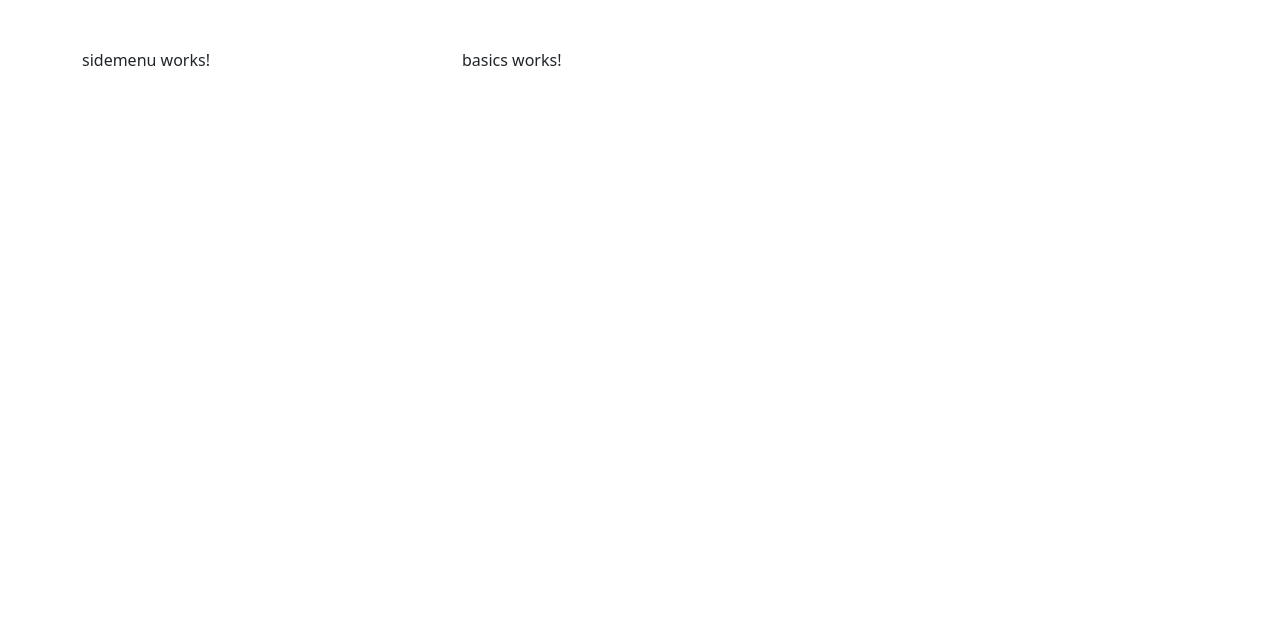
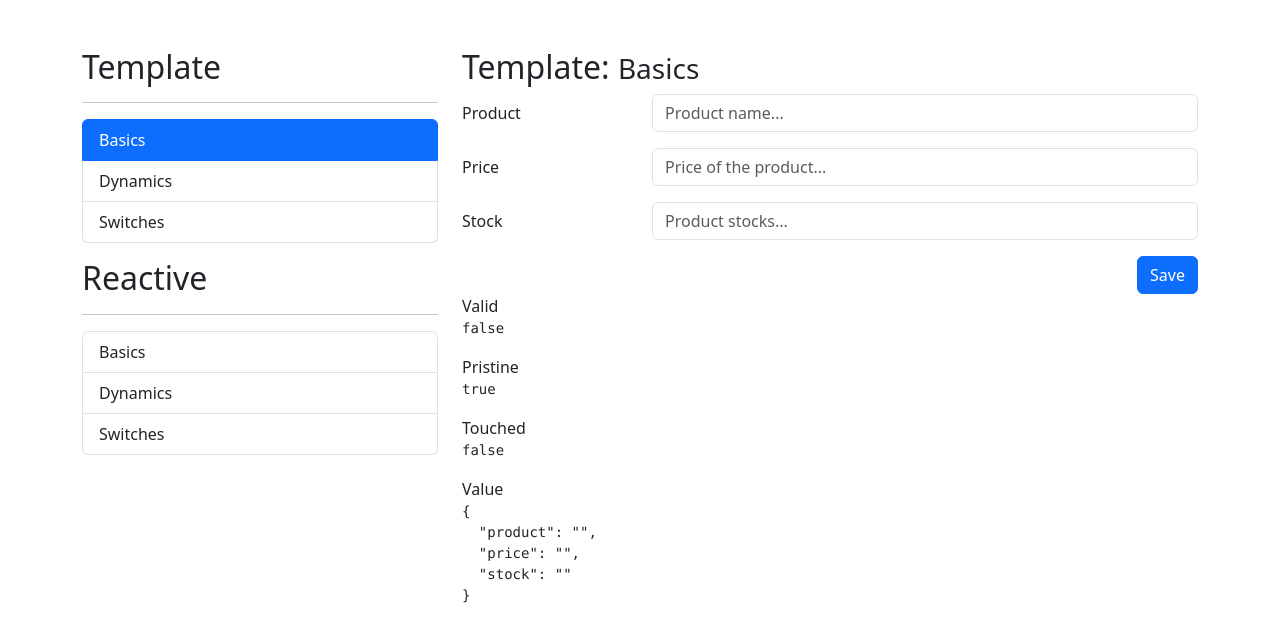
Before and after one commit to JuanFlorez1326/Forms-App, an Angular app: page /template/basics in a window 1280 px wide. Shown: the top 642 px of the page. Built offline with nearby package versions, Linux system fonts and the light colour scheme.

Commit message:
ADD: Added @ViewChild for template session in product name input

```diff
--- /dev/null
+++ b/src/app/shared/interfaces/menu-items.interface.ts
@@ -0,0 +1,4 @@
+export interface MenuItems {
+  text:  string,
+  route: string
+}
--- a/src/app/shared/sidemenu/sidemenu.component.html
+++ b/src/app/shared/sidemenu/sidemenu.component.html
@@ -1 +1,23 @@
-<p>sidemenu works!</p>
+<h2>Template</h2>
+<hr>
+
+<ul class="list-group">
+    <li
+        *ngFor="let item of templateMenu"
+        [routerLink]="[ item.route ]"
+        routerLinkActive="active"
+        class="list-group-item"
+    > {{ item.text | titlecase }} </li>
+</ul>
+
+<h2 class="mt-3">Reactive</h2>
+<hr>
+
+<ul class="list-group">
+    <li
+        *ngFor="let item of reactiveMenu"
+        [routerLink]="[ item.route ]"
+        routerLinkActive="active"
+        class="list-group-item"
+    > {{ item.text | titlecase }} </li>
+</ul>
--- a/src/app/shared/sidemenu/sidemenu.component.ts
+++ b/src/app/shared/sidemenu/sidemenu.component.ts
@@ -1,9 +1,40 @@
 import { Component } from '@angular/core';
+import { MenuItems } from '../interfaces/menu-items.interface';
 
 @Component({
   selector: 'app-sidemenu',
-  templateUrl: './sidemenu.component.html'
+  templateUrl: './sidemenu.component.html',
+  styles: [` li { cursor: pointer } `]
 })
 export class SidemenuComponent {
 
+  templateMenu: MenuItems[] = [
+    {
+      text: 'basics',
+      route: './template/basics'
+    },
+    {
+      text: 'dynamics',
+      route: './template/dynamics'
+    },
+    {
+      text: 'switches',
+      route: './template/switches'
+    }
+  ]
+
+  reactiveMenu: MenuItems[] = [
+    {
+      text: 'basics',
+      route: './reactive/basics'
+    },
+    {
+      text: 'dynamics',
+      route: './reactive/dynamics'
+    },
+    {
+      text: 'switches',
+      route: './reactive/switches'
+    }
+  ]
 }
--- a/src/app/templates/components/basics/basics.component.html
+++ b/src/app/templates/components/basics/basics.component.html
@@ -1 +1,100 @@
-<p>basics works!</p>
+<h2>Template: <small>Basics</small></h2>
+
+<div class="row">
+    <div class="col">
+        <form
+            (ngSubmit)="save()"
+            #formProducts="ngForm"
+            autocomplete="off"
+        >
+
+            <div class="mb-3 row">
+                <label class="col-sm-3 col-form-label">Product</label>
+                <div class="col-sm-9">
+                    <input
+                        ngModel
+                        required
+                        name="product"
+                        type="text"
+                        class="form-control"
+                        placeholder="Product name..."
+                        minlength="3"
+                    >
+
+                    <span class="form-text text-danger" *ngIf="nameValid()" >
+                        Must have a minimum of 3 characters.
+                    </span>
+
+                    <!-- <span
+                    class="form-text text-danger"
+                        *ngIf="
+                            formProducts.controls['product']?.invalid &&
+                            formProducts.controls['product']?.touched
+                        "
+                    >
+                        Must have a minimum of 3 characters.
+                    </span> -->
+                </div>
+            </div>
+
+            <div class="mb-3 row">
+                <label class="col-sm-3 col-form-label">Price</label>
+                <div class="col-sm-9">
+                    <input
+                        ngModel
+                        required
+                        name="price"
+                        type="number"
+                        class="form-control"
+                        placeholder="Price of the product..."
+                    >
+                </div>
+            </div>
+
+            <div class="mb-3 row">
+                <label class="col-sm-3 col-form-label">Stock</label>
+                <div class="col-sm-9">
+                    <input
+                        ngModel
+                        required
+                        name="stock"
+                        type="number"
+                        class="form-control"
+                        placeholder="Product stocks..."
+                    >
+                </div>
+            </div>
+
+            <div class="row">
+                <div class="col">
+                    <button type="submit" class="btn btn-primary float-end">
+                        Save
+                    </button>
+                </div>
+            </div>
+
+        </form>
+    </div>
+</div>
+
+<div class="row">
+    <div class="col">
+
+        <!-- Si el formulario es valido -->
+        <span>Valid</span>
+        <pre>{{ formProducts.valid }}</pre>
+
+        <!-- Como se le mostro el formulario al usuario, forma inicial del formulario -->
+        <span>Pristine</span>
+        <pre>{{ formProducts.pristine }}</pre>
+
+        <!-- Si el usuario toco o modifico el formulario -->
+        <span>Touched</span>
+        <pre>{{ formProducts.touched }}</pre>
+
+        <!-- Valores que tiene el formulario -->
+        <span>Value</span>
+        <pre>{{ formProducts.value | json }}</pre>
+
+    </div>
+</div>
--- a/src/app/templates/components/basics/basics.component.ts
+++ b/src/app/templates/components/basics/basics.component.ts
@@ -1,4 +1,5 @@
-import { Component } from '@angular/core';
+import { Component, ViewChild } from '@angular/core';
+import { NgForm } from '@angular/forms';
 
 @Component({
   selector: 'app-basics',
@@ -8,4 +9,14 @@ import { Component } from '@angular/core';
 })
 export class BasicsComponent {
 
+  @ViewChild('formProducts') formProducts!: NgForm;
+
+  save() {
+    console.log( this.formProducts );
+  }
+
+  nameValid(): boolean {
+    return this.formProducts?.controls['product']?.invalid &&
+    this.formProducts?.controls['product']?.touched
+  }
 }
--- a/src/app/templates/templates.module.ts
+++ b/src/app/templates/templates.module.ts
@@ -1,4 +1,5 @@
 import { NgModule } from '@angular/core';
+import { FormsModule } from '@angular/forms';
 import { CommonModule } from '@angular/common';
 
 import { TemplatesRoutingModule } from './templates-routing.module';
@@ -15,6 +16,7 @@ import { SwitchesComponent } from './components/switches/switches.component';
   ],
   imports: [
     CommonModule,
+    FormsModule,
     TemplatesRoutingModule
   ]
 })
```
Also changed, not shown: src/app/shared/shared.module.ts (+4 -3 lines).
